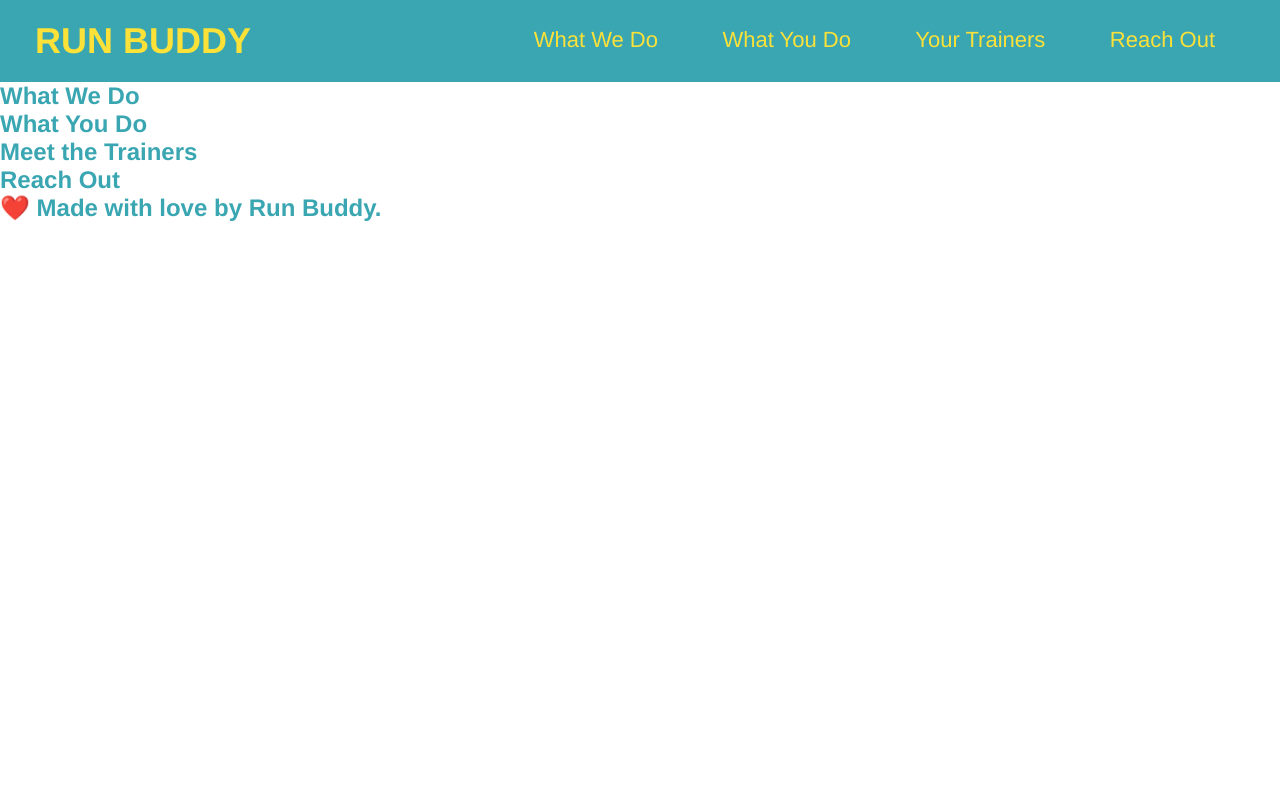
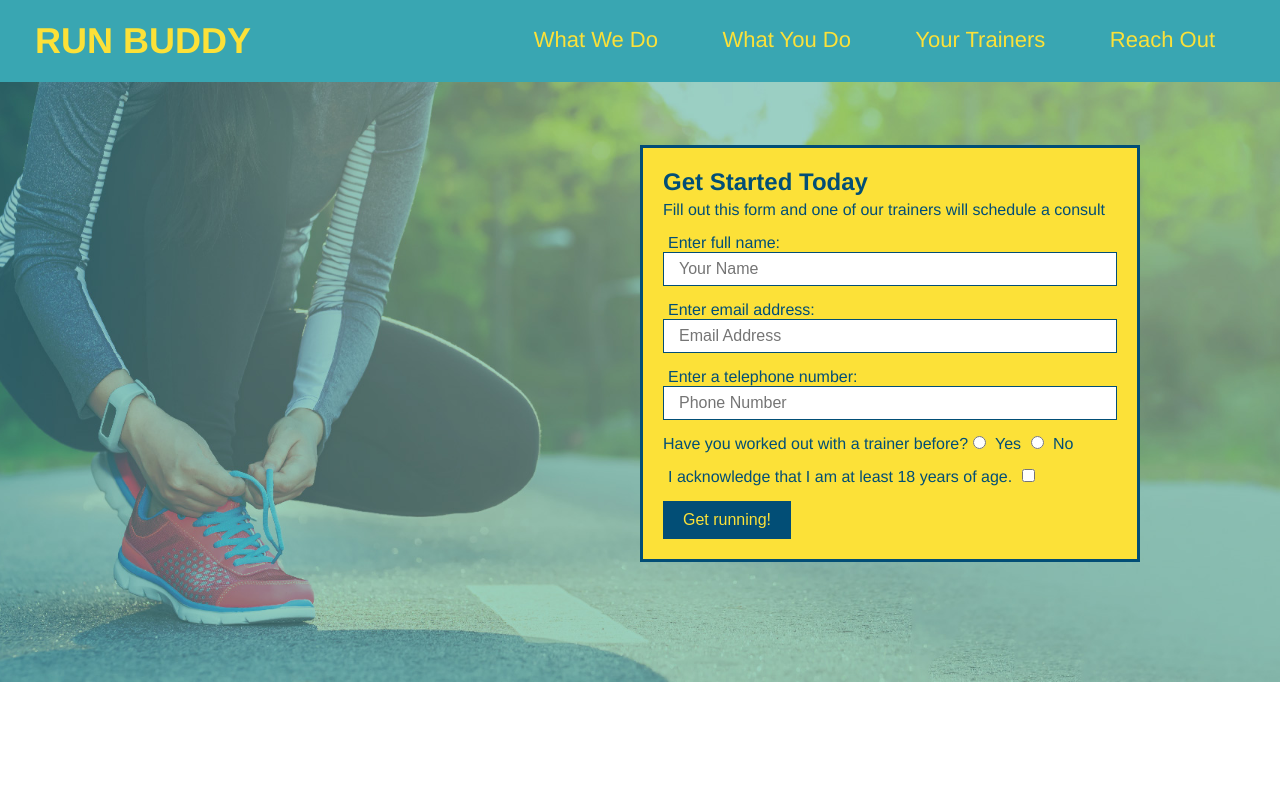
Before and after one commit to kassidyr/run-buddy2, a plain HTML site: page index.html in a window 1280 px wide. Shown: the top 800 px of the page. Drawn offline with Linux system fonts and the light colour scheme.

Commit message:
Styled Hero

```diff
--- a/assets/css/style.css
+++ b/assets/css/style.css
@@ -1,6 +1,7 @@
 * {
     margin: 0;
     padding: 0;
+    box-sizing:border-box;
 }
 
 body {
@@ -41,3 +42,83 @@ header nav ul li a {
     font-weight: lighter;
     font-size: 22px;
 }
+
+footer {
+    background: #fce138;
+    width: 100%;
+    padding: 40px 35px;
+}
+
+footer h2 {
+    display: inline;
+    color: #024e76;
+    font-size: 30px;
+    margin: 0;
+}
+
+footer div {
+    float: right;
+    line-height: 1.5;
+    text-align: right;
+}
+
+footer a {
+    color: #024e76;
+}
+
+section {
+    padding: 60px;
+}
+
+/* Hero Style Start */
+.hero {
+    background-image: url("../images/hero-bg.jpg");
+    height: 600px;
+    background-size: cover;
+    background-position: center;
+    position: relative;
+}
+
+.hero-form {
+    background-color: #fce138;
+    padding: 20px;
+    width: 500px;
+    color: #024e76;
+    border: solid 3px #024e76;
+    position: absolute;
+    bottom: 120px;
+    right: 140px;
+}
+
+.hero-form h3 {
+    font-size: 24px;
+    margin: 0;
+}
+
+.hero-form p {
+    margin: 5px 0 15px 0;
+}
+
+.form-input {
+    border: 1px solid #024e76;
+    display: block;
+    padding: 7px 15px;
+    font-size: 16px;
+    color: #024e76;
+    width: 100%;
+    margin-bottom: 15px;
+}
+
+.hero-form label {
+    margin: 0 5px;
+}
+
+.hero-form button {
+    color: #fce138;
+    background-color: #024e76;
+    border: none;
+    padding: 10px 20px;
+    font-size: 16px;
+}
+
+/* Hero Style End */
--- a/index.html
+++ b/index.html
@@ -32,6 +32,41 @@
                 </ul>
             </nav>
         </header>
+        <section class="hero">
+            <div class="hero-form">
+                <h3>Get Started Today</h3>
+                <p>Fill out this form and one of our trainers will schedule a consult</p>
+                <!-- Add form element -->
+                <form>
+
+                    <label for="name">Enter full name:</label>
+                    <input type="text" placeholder="Your Name" name="name" id="name" class="form-input" />
+
+                    <label for="email">Enter email address:</label>
+                    <input type="email" placeholder="Email Address" name="email" id="email" class="form-input" />
+
+                    <label for="phone">Enter a telephone number:</label>
+                    <input type="tel" placeholder="Phone Number" name="phone" id="phone" class="form-input" />
+
+                    <p>
+                        Have you worked out with a trainer before?
+                        <input type="radio" name="trainer-confirm" id="trainer-yes"/>
+                        <label for="trainer-yes">Yes</label>
+                        <input type="radio" name="trainer-confirm" id="trainer-no"/>
+                        <label for="trainer-no">No</label>
+                    </p>
+                    <p>
+                        <label for="checkbox" >
+                          I acknowledge that I am at least 18 years of age.
+                        </label>
+                        <input type="checkbox" name="age-confirm" id="checkbox" />
+                    </p>
+                    <button type="submit">
+                        Get running!
+                    </button>
+                </form>
+            </div>
+        </section>
         <!-- hero/jumbotron -->
         <section>
 
@@ -60,6 +95,10 @@
         <!-- footer -->
         <footer>
             <h2>❤️ Made with love by Run Buddy.</h2>
+            <div>
+                <a href="#">Read Our Privacy Policy</a><br/>
+                &copy; 2019 Run Buddy, Inc.
+            </div>
         </footer>
 
     </body>
```
Also changed, not shown: assets/images/hero-bg.jpg (added).
